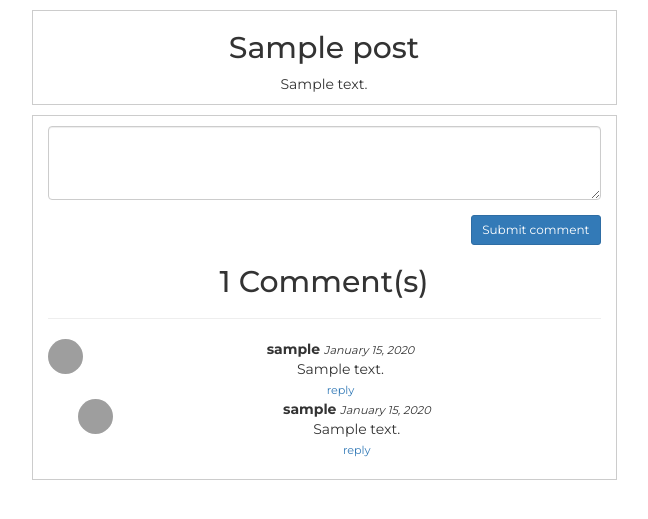
After one commit to Magnuswk/DatasikkerhetUDoblig1, a PHP site: page /post_details.php in a window 1280 px wide. The commit adds this page. Shown: the top 519 px of the page, without its empty margins (316-964 px from the left). Run offline with PHP 8.4, Linux system fonts and the light colour scheme; tables that the repository leaves empty or names only in its code hold one stand-in row (values such as "Sample post"); grey boxes are pictures that could not be loaded.

Commit message:
Big update
Changes to everything

```diff
--- a/Sqlconn.php
+++ b/Sqlconn.php
@@ -1,7 +1,7 @@
 <?php
 	include('dbconfig.php');
 
-	$db_connect = new mysqli($host, $username, $password, $dbname);
+	$db_connect = new mysqli($host, $username, $dbname, $password);
 
     //Print error message if no connection
 	if($db_connect->connect_error) {
--- a/assets/css/style.css
+++ b/assets/css/style.css
@@ -544,3 +587,36 @@ ul {
 }
 
 /* -- Bruker Profil -- */
+
+
+/* -- Meldingssystem -- */
+
+form button { margin: 5px 0px; }
+textarea { display: block; margin-bottom: 10px; }
+/*post*/
+.post { border: 1px solid #ccc; margin-top: 10px; }
+/*comments*/
+.comments-section { margin-top: 10px; border: 1px solid #ccc; }
+.comment { margin-bottom: 10px; }
+.comment .comment-name { font-weight: bold; }
+.comment .comment-date {
+	font-style: italic;
+	font-size: 0.8em;
+}
+.comment .reply-btn, .edit-btn { font-size: 0.8em; }
+.comment-details { width: 91.5%; float: left; }
+.comment-details p { margin-bottom: 0px; }
+.comment .profile_pic {
+	width: 35px;
+	height: 35px;
+	margin-right: 5px;
+	float: left;
+	border-radius: 50%;
+}
+/*replies*/
+.reply { margin-left: 30px; }
+.reply_form {
+	margin-left: 40px;
+	display: none;
+}
+#comment_form { margin-top: 10px; }
--- /dev/null
+++ b/functions.php
@@ -0,0 +1,110 @@
+<?php
+	// Set logged in user id: This is just a simulation of user login. We haven't implemented user log in
+	// But we will assume that when a user logs in,
+	// they are assigned an id in the session variable to identify them across pages
+	$user_id = 1;
+	// connect to database
+	$db = mysqli_connect("localhost", "root", "", "comment-reply-system");
+	// get post with id 1 from database
+	$post_query_result = mysqli_query($db, "SELECT * FROM posts WHERE id=1");
+	$post = mysqli_fetch_assoc($post_query_result);
+
+	// Get all comments from database
+	$comments_query_result = mysqli_query($db, "SELECT * FROM comments WHERE post_id=" . $post['id'] . " ORDER BY created_at DESC");
+	$comments = mysqli_fetch_all($comments_query_result, MYSQLI_ASSOC);
+
+	// Receives a user id and returns the username
+	function getUsernameById($id)
+	{
+		global $db;
+		$result = mysqli_query($db, "SELECT username FROM users WHERE id=" . $id . " LIMIT 1");
+		// return the username
+		return mysqli_fetch_assoc($result)['username'];
+	}
+	// Receives a comment id and returns the username
+	function getRepliesByCommentId($id)
+	{
+		global $db;
+		$result = mysqli_query($db, "SELECT * FROM replies WHERE comment_id=$id");
+		$replies = mysqli_fetch_all($result, MYSQLI_ASSOC);
+		return $replies;
+	}
+	// Receives a post id and returns the total number of comments on that post
+	function getCommentsCountByPostId($post_id)
+	{
+		global $db;
+		$result = mysqli_query($db, "SELECT COUNT(*) AS total FROM comments");
+		$data = mysqli_fetch_assoc($result);
+		return $data['total'];
+	}
+
+//...
+// If the user clicked submit on comment form...
+if (isset($_POST['comment_posted'])) {
+	global $db;
+	// grab the comment that was submitted through Ajax call
+	$comment_text = $_POST['comment_text'];
+	// insert comment into database
+	$sql = "INSERT INTO comments (post_id, user_id, body, created_at, updated_at) VALUES (1, " . $user_id . ", '$comment_text', now(), null)";
+	$result = mysqli_query($db, $sql);
+	// Query same comment from database to send back to be displayed
+	$inserted_id = $db->insert_id;
+	$res = mysqli_query($db, "SELECT * FROM comments WHERE id=$inserted_id");
+	$inserted_comment = mysqli_fetch_assoc($res);
+	// if insert was successful, get that same comment from the database and return it
+	if ($result) {
+		$comment = "<div class='comment clearfix'>
+					<img src='profile.png' alt='' class='profile_pic'>
+					<div class='comment-details'>
+						<span class='comment-name'>" . getUsernameById($inserted_comment['user_id']) . "</span>
+						<span class='comment-date'>" . date('F j, Y ', strtotime($inserted_comment['created_at'])) . "</span>
+						<p>" . $inserted_comment['body'] . "</p>
+						<a class='reply-btn' href='#' data-id='" . $inserted_comment['id'] . "'>reply</a>
+					</div>
+					<!-- reply form -->
+					<form action='post_details.php' class='reply_form clearfix' id='comment_reply_form_" . $inserted_comment['id'] . "' data-id='" . $inserted_comment['id'] . "'>
+						<textarea class='form-control' name='reply_text' id='reply_text' cols='30' rows='2'></textarea>
+						<button class='btn btn-primary btn-xs pull-right submit-reply'>Submit reply</button>
+					</form>
+				</div>";
+		$comment_info = array(
+			'comment' => $comment,
+			'comments_count' => getCommentsCountByPostId(1)
+		);
+		echo json_encode($comment_info);
+		exit();
+	} else {
+		echo "error";
+		exit();
+	}
+}
+// If the user clicked submit on reply form...
+if (isset($_POST['reply_posted'])) {
+	global $db;
+	// grab the reply that was submitted through Ajax call
+	$reply_text = $_POST['reply_text'];
+	$comment_id = $_POST['comment_id'];
+	// insert reply into database
+	$sql = "INSERT INTO replies (user_id, comment_id, body, created_at, updated_at) VALUES (" . $user_id . ", $comment_id, '$reply_text', now(), null)";
+	$result = mysqli_query($db, $sql);
+	$inserted_id = $db->insert_id;
+	$res = mysqli_query($db, "SELECT * FROM replies WHERE id=$inserted_id");
+	$inserted_reply = mysqli_fetch_assoc($res);
+	// if insert was successful, get that same reply from the database and return it
+	if ($result) {
+		$reply = "<div class='comment reply clearfix'>
+					<img src='profile.png' alt='' class='profile_pic'>
+					<div class='comment-details'>
+						<span class='comment-name'>" . getUsernameById($inserted_reply['user_id']) . "</span>
+						<span class='comment-date'>" . date('F j, Y ', strtotime($inserted_reply['created_at'])) . "</span>
+						<p>" . $inserted_reply['body'] . "</p>
+						<a class='reply-btn' href='#'>reply</a>
+					</div>
+				</div>";
+		echo $reply;
+		exit();
+	} else {
+		echo "error";
+		exit();
+	}
+}
--- a/index.php
+++ b/index.php
@@ -40,6 +40,7 @@
             </a>
             <div class="header-right">
                 <a class="navbar-item" href="index.php"> Home </a>
+                <a class="navbar-item" href="Emne.php"> Emne </a>
                 <a class="navbar-item" href="StudRegister.php">Registrering Student</a>
                 <a class="navbar-item" href="ForeleserRegister.php">Registrering Foreleser</a>
             </div>
--- /dev/null
+++ b/post_details.php
@@ -0,0 +1,88 @@
+<?php include('functions.php'); ?>
+<!DOCTYPE html>
+<html lang="en">
+<head>
+	<meta charset="UTF-8">
+	<title>Comment and reply system in PHP</title>
+	<!-- Bootstrap CSS -->
+	<link rel="stylesheet" href="https://cdnjs.cloudflare.com/ajax/libs/twitter-bootstrap/3.3.7/css/bootstrap.min.css" />
+	<link rel="stylesheet" href="style.css">
+</head>
+<body>
+<div class="container">
+	<div class="row">
+		<div class="col-md-6 col-md-offset-3 post">
+			<h2><?php echo $post['title'] ?></h2>
+			<p><?php echo $post['body']; ?></p>
+		</div>
+		<div class="col-md-6 col-md-offset-3 comments-section">
+			<!-- if user is not signed in, tell them to sign in. If signed in, present them with comment form -->
+			<?php if (isset($user_id)): ?>
+				<form class="clearfix" action="post_details.php" method="post" id="comment_form">
+					<textarea name="comment_text" id="comment_text" class="form-control" cols="30" rows="3"></textarea>
+					<button class="btn btn-primary btn-sm pull-right" id="submit_comment">Submit comment</button>
+				</form>
+			<?php else: ?>
+				<div class="well" style="margin-top: 20px;">
+					<h4 class="text-center"><a href="#">Sign in</a> to post a comment</h4>
+				</div>
+			<?php endif ?>
+			<!-- Display total number of comments on this post  -->
+			<h2><span id="comments_count"><?php echo count($comments) ?></span> Comment(s)</h2>
+			<hr>
+			<!-- comments wrapper -->
+			<div id="comments-wrapper">
+			<?php if (isset($comments)): ?>
+				<!-- Display comments -->
+				<?php foreach ($comments as $comment): ?>
+				<!-- comment -->
+				<div class="comment clearfix">
+					<img src="profile.png" alt="" class="profile_pic">
+					<div class="comment-details">
+						<span class="comment-name"><?php echo getUsernameById($comment['user_id']) ?></span>
+						<span class="comment-date"><?php echo date("F j, Y ", strtotime($comment["created_at"])); ?></span>
+						<p><?php echo $comment['body']; ?></p>
+						<a class="reply-btn" href="#" data-id="<?php echo $comment['id']; ?>">reply</a>
+					</div>
+					<!-- reply form -->
+					<form action="post_details.php" class="reply_form clearfix" id="comment_reply_form_<?php echo $comment['id'] ?>" data-id="<?php echo $comment['id']; ?>">
+						<textarea class="form-control" name="reply_text" id="reply_text" cols="30" rows="2"></textarea>
+						<button class="btn btn-primary btn-xs pull-right submit-reply">Submit reply</button>
+					</form>
+
+					<!-- GET ALL REPLIES -->
+					<?php $replies = getRepliesByCommentId($comment['id']) ?>
+					<div class="replies_wrapper_<?php echo $comment['id']; ?>">
+						<?php if (isset($replies)): ?>
+							<?php foreach ($replies as $reply): ?>
+								<!-- reply -->
+								<div class="comment reply clearfix">
+									<img src="profile.png" alt="" class="profile_pic">
+									<div class="comment-details">
+										<span class="comment-name"><?php echo getUsernameById($reply['user_id']) ?></span>
+										<span class="comment-date"><?php echo date("F j, Y ", strtotime($reply["created_at"])); ?></span>
+										<p><?php echo $reply['body']; ?></p>
+										<a class="reply-btn" href="#">reply</a>
+									</div>
+								</div>
+							<?php endforeach ?>
+						<?php endif ?>
+					</div>
+				</div>
+					<!-- // comment -->
+				<?php endforeach ?>
+			<?php else: ?>
+				<h2>Be the first to comment on this post</h2>
+			<?php endif ?>
+			</div><!-- comments wrapper -->
+		</div><!-- // all comments -->
+	</div>
+</div>
+<!-- Javascripts -->
+<script src="https://cdnjs.cloudflare.com/ajax/libs/jquery/3.3.1/jquery.min.js"></script>
+<!-- Bootstrap Javascript -->
+<script src="https://cdnjs.cloudflare.com/ajax/libs/twitter-bootstrap/3.3.7/js/bootstrap.min.js"></script>
+
+<script src="scripts.js"></script>
+</body>
+</html>
```
Also changed, not shown: other parts of assets/css/style.css (+44 -1 lines), Emne.php (added, +10 -0 lines), assets/js/script.js (+64 -0 lines), melding.php (added), meldingssystem.php (added).
